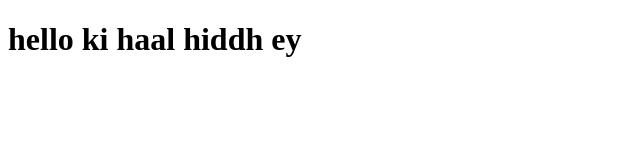
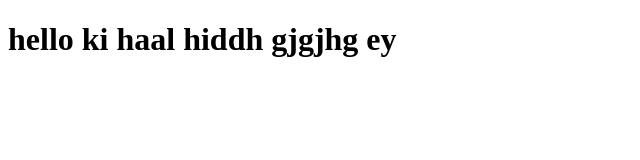
Before and after one commit to usamausman-dev/Youtube-Git, a plain HTML site: page index.html in a window 1280 px wide. Shown: the whole page, without its empty margins (0-640 px from the left). Drawn offline with Linux system fonts and the light colour scheme.

Commit message:
"My change"

```diff
--- a/index.html
+++ b/index.html
@@ -10,7 +10,7 @@
 </head>
 
 <body>
-    <h1>hello ki haal hiddh ey</h1>
+    <h1>hello ki haal hiddh gjgjhg ey</h1>
     <script src="./app.js"></script>
 
 </body>
```
